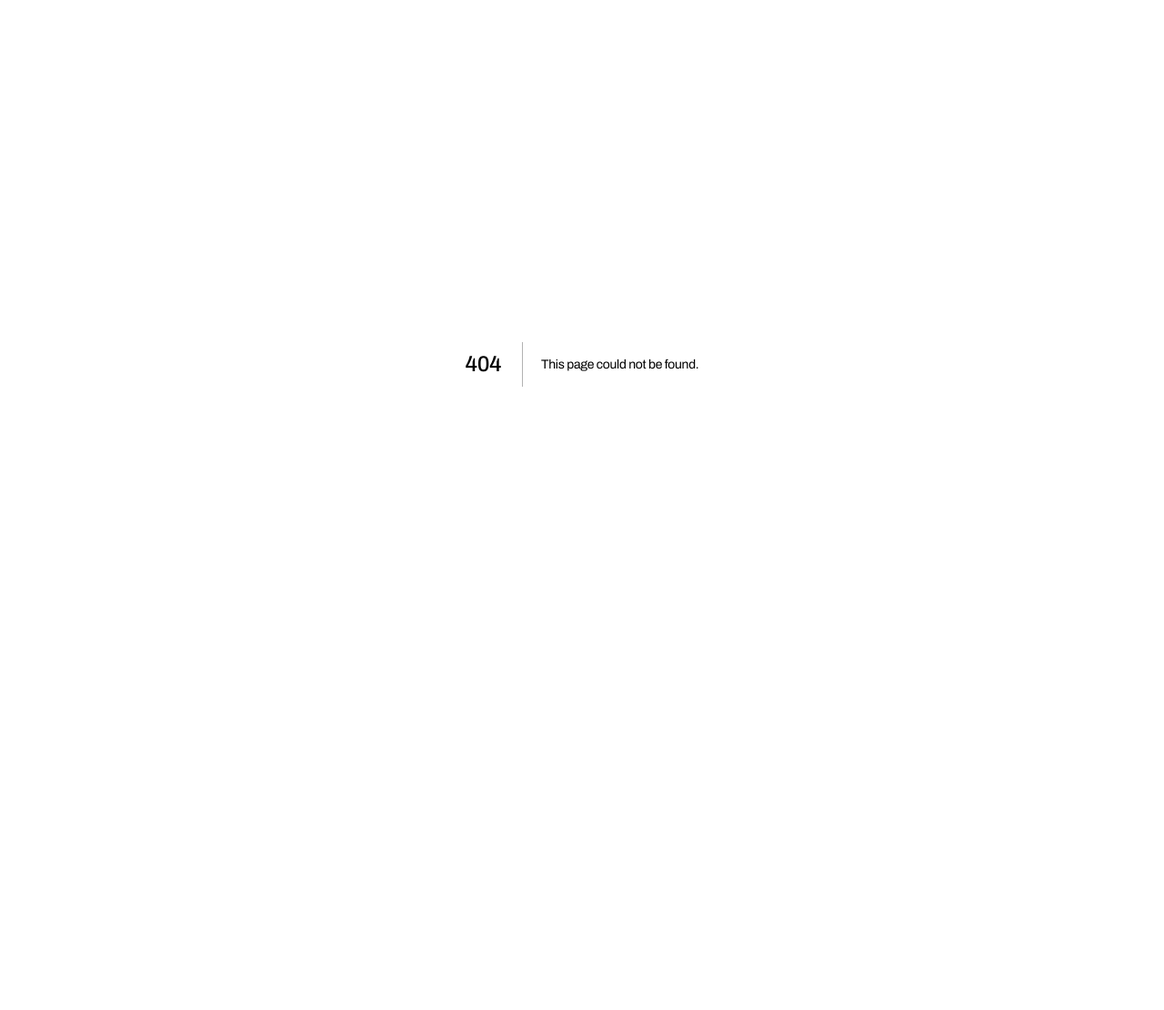
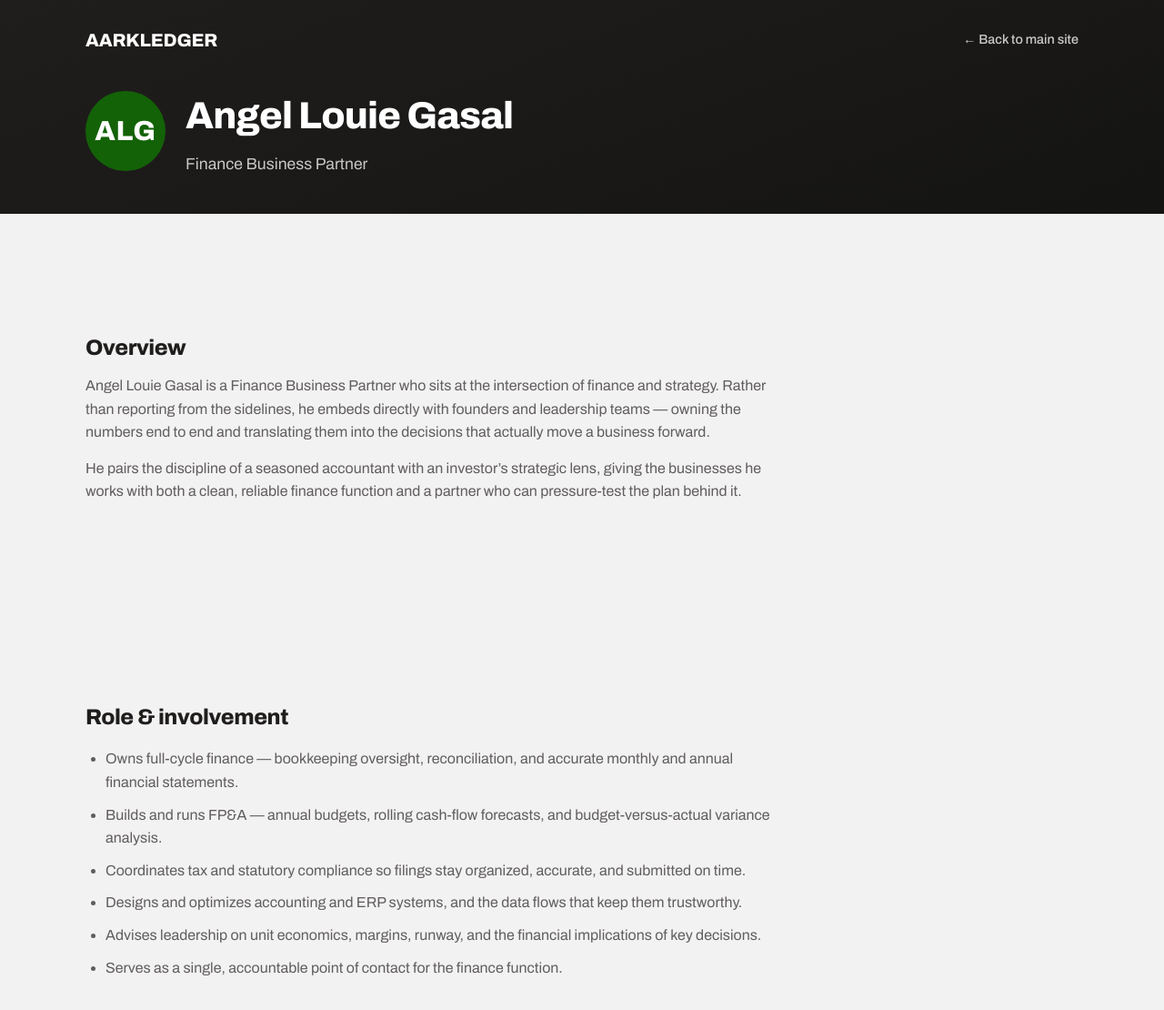
Before and after one commit to Aarkledger/aarkledger-site, a Next.js app: page /team/angel-louie-gasal in a window 1280 px wide. Before the commit this address had no page. Shown: the top 1110 px of the page at 91% size. Before the commit the page ends 800 px from the top, so only its background shows below. Built offline with nearby package versions, Linux system fonts and the light colour scheme.

Commit message:
Create profile page for Angel Louie Gasal
Added profile page for Angel Louie Gasal, including metadata, contact information, and sections detailing his role, involvement, and strengths.

```diff
--- /dev/null
+++ b/app/team/angel-louie-gasal/page.js
@@ -0,0 +1,172 @@
+export const metadata = {
+  title: "Angel Louie Gasal — Finance Business Partner | Aarkledger",
+  description:
+    "Angel Louie Gasal is a Finance Business Partner bridging finance and strategy to help start-ups and enterprises make confident, data-driven decisions.",
+};
+
+const EMAIL = "louie@aarkledger.com";
+const PHONE = "(63) 928 285 7646";
+const PHONE_TEL = "+639282857646";
+const LINKEDIN = "https://www.linkedin.com/in/angel-louie-gasal/";
+
+const involvement = [
+  "Owns full-cycle finance — bookkeeping oversight, reconciliation, and accurate monthly and annual financial statements.",
+  "Builds and runs FP&A — annual budgets, rolling cash-flow forecasts, and budget-versus-actual variance analysis.",
+  "Coordinates tax and statutory compliance so filings stay organized, accurate, and submitted on time.",
+  "Designs and optimizes accounting and ERP systems, and the data flows that keep them trustworthy.",
+  "Advises leadership on unit economics, margins, runway, and the financial implications of key decisions.",
+  "Serves as a single, accountable point of contact for the finance function.",
+];
+
+const strengths = [
+  "Commercial mindset — he reads past the ledger to the drivers of the business, so the numbers always come with a recommendation.",
+  "Analytical rigor — an investor-grade approach to modeling, forecasting, and scenario planning.",
+  "Clarity — explains complex financial matters in plain language that leaders can act on quickly.",
+  "Ownership — treats every engagement as if the business were his own: defined scope, clean documentation, and on-time delivery.",
+  "Systems thinking — builds finance functions that stay accurate and scale cleanly as a company grows.",
+  "Regional fluency — comfortable with the finance and compliance realities of businesses operating across the Asia Pacific region.",
+];
+
+const listStyle = {
+  listStyle: "disc",
+  paddingLeft: 22,
+  marginTop: 14,
+  display: "flex",
+  flexDirection: "column",
+  gap: 10,
+  color: "var(--text-soft)",
+};
+
+const sectionStyle = { maxWidth: 760, marginTop: 40 };
+
+export default function Profile() {
+  return (
+    <div className="cal-page">
+      <header className="cal-hero">
+        <div className="container">
+          <div className="cal-topbar">
+            <a
+              href="/"
+              className="brand"
+              aria-label="Aarkledger"
+              style={{ color: "#fff", fontWeight: 800, fontSize: "1.25rem" }}
+            >
+              AARKLEDGER
+            </a>
+            <a href="/" className="cal-back">← Back to main site</a>
+          </div>
+          <div
+            style={{
+              display: "flex",
+              alignItems: "center",
+              gap: 22,
+              marginTop: 34,
+              flexWrap: "wrap",
+            }}
+          >
+            <div
+              aria-hidden="true"
+              style={{
+                width: 88,
+                height: 88,
+                borderRadius: "50%",
+                background: "var(--accent)",
+                color: "#fff",
+                display: "flex",
+                alignItems: "center",
+                justifyContent: "center",
+                fontWeight: 800,
+                fontSize: "1.9rem",
+                letterSpacing: "0.02em",
+                flexShrink: 0,
+                fontFamily: "var(--font-heading)",
+              }}
+            >
+              ALG
+            </div>
+            <div>
+              <h1 style={{ margin: 0 }}>Angel Louie Gasal</h1>
+              <p style={{ margin: "6px 0 0", color: "#c9c6c6", fontSize: "1.1rem" }}>
+                Finance Business Partner
+              </p>
+            </div>
+          </div>
+        </div>
+      </header>
+
+      <main className="container" style={{ paddingBottom: 40 }}>
+        <section style={sectionStyle}>
+          <h2 style={{ color: "var(--navy)" }}>Overview</h2>
+          <p style={{ color: "var(--text-soft)", marginTop: 10 }}>
+            Angel Louie Gasal is a Finance Business Partner who sits at the
+            intersection of finance and strategy. Rather than reporting from the
+            sidelines, he embeds directly with founders and leadership teams —
+            owning the numbers end to end and translating them into the decisions
+            that actually move a business forward.
+          </p>
+          <p style={{ color: "var(--text-soft)", marginTop: 14 }}>
+            He pairs the discipline of a seasoned accountant with an
+            investor&rsquo;s strategic lens, giving the businesses he works with
+            both a clean, reliable finance function and a partner who can
+            pressure-test the plan behind it.
+          </p>
+        </section>
+
+        <section style={sectionStyle}>
+          <h2 style={{ color: "var(--navy)" }}>Role &amp; involvement</h2>
+          <ul style={listStyle}>
+            {involvement.map((item) => (
+              <li key={item}>{item}</li>
+            ))}
+          </ul>
+        </section>
+
+        <section style={sectionStyle}>
+          <h2 style={{ color: "var(--navy)" }}>
+            What makes him a great Finance Business Partner
+          </h2>
+          <ul style={listStyle}>
+            {strengths.map((item) => (
+              <li key={item}>{item}</li>
+            ))}
+          </ul>
+        </section>
+
+        <section className="cal-note" style={{ maxWidth: 760 }}>
+          <h3>Contact</h3>
+          <div style={{ display: "grid", gap: 10, marginTop: 6 }}>
+            <div>
+              <strong style={{ color: "var(--navy)" }}>Email</strong> —{" "}
+              <a
+                href={`mailto:${EMAIL}`}
+                style={{ color: "var(--accent-dark)", fontWeight: 600 }}
+              >
+                {EMAIL}
+              </a>
+            </div>
+            <div>
+              <strong style={{ color: "var(--navy)" }}>Phone (PH)</strong> —{" "}
+              <a
+                href={`tel:${PHONE_TEL}`}
+                style={{ color: "var(--accent-dark)", fontWeight: 600 }}
+              >
+                {PHONE}
+              </a>
+            </div>
+            <div>
+              <strong style={{ color: "var(--navy)" }}>LinkedIn</strong> —{" "}
+              <a
+                href={LINKEDIN}
+                target="_blank"
+                rel="noopener noreferrer"
+                style={{ color: "var(--accent-dark)", fontWeight: 600 }}
+              >
+                linkedin.com/in/angel-louie-gasal
+              </a>
+            </div>
+          </div>
+        </section>
+      </main>
+    </div>
+  );
+}
```
